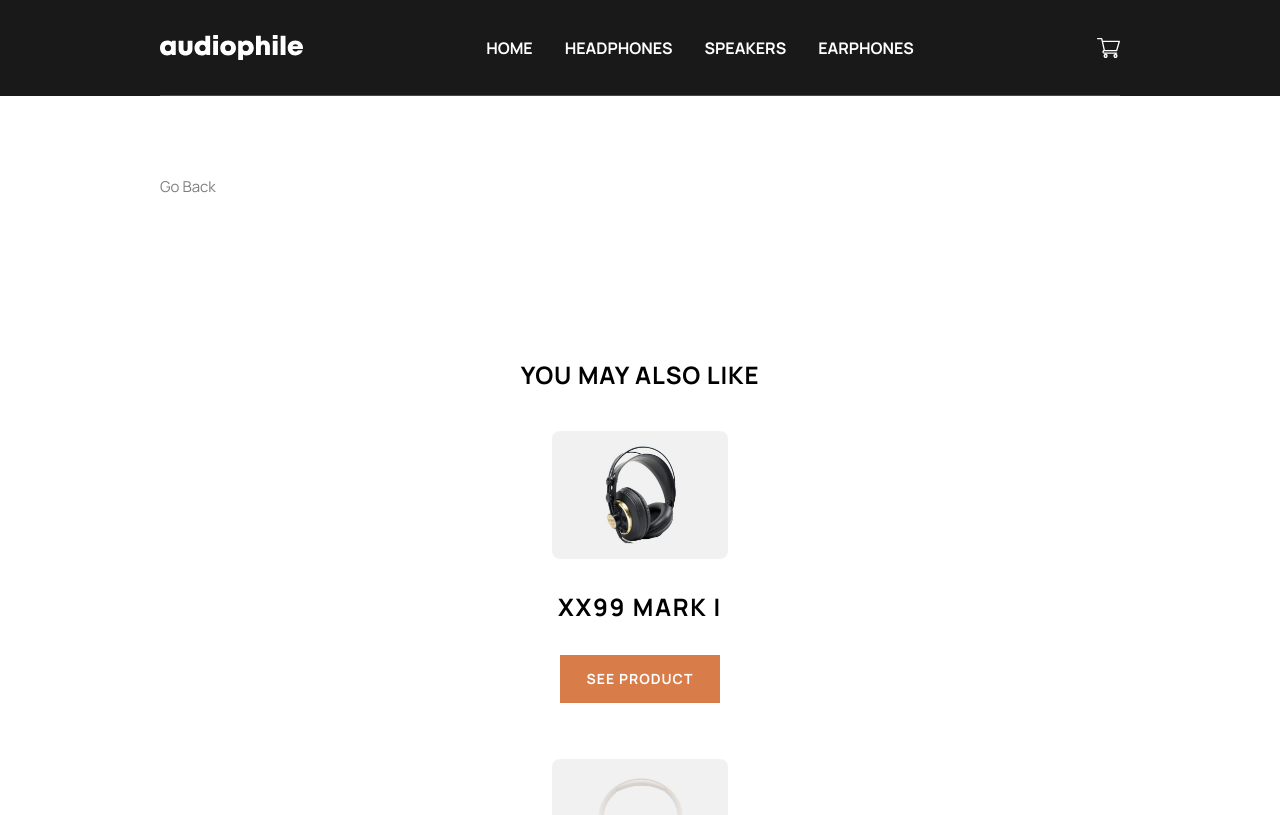
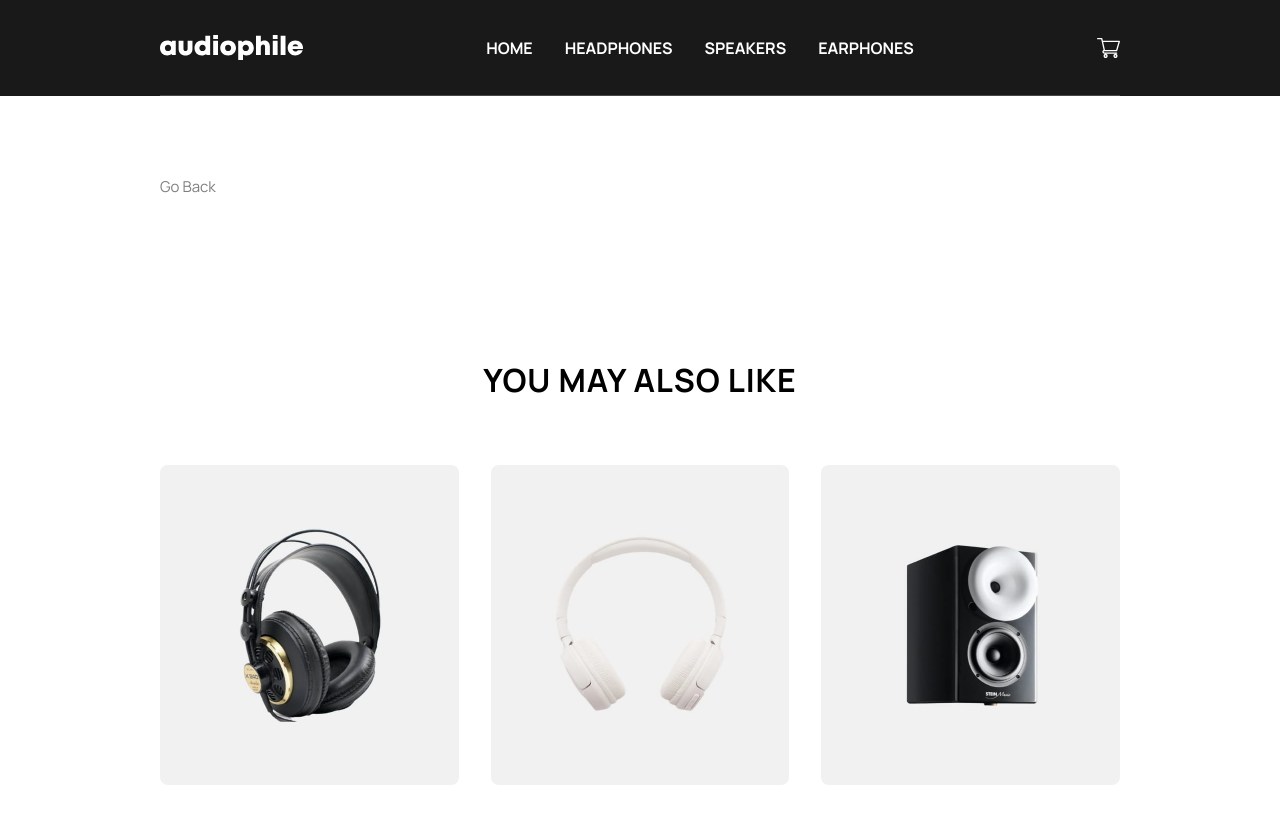
Before and after one commit to EmilFerdinanA/audiophile, a Next.js app: page /1/1 in a window 1280 px wide. Shown: the top 815 px of the page. Built offline with nearby package versions, Linux system fonts and the light colour scheme.

Commit message:
feat: also like tablet and desktop

```diff
--- a/components/AlsoLike.tsx
+++ b/components/AlsoLike.tsx
@@ -29,12 +29,12 @@ const DUMMY_IMAGE = [
 
 export const AlsoLike = () => {
   return (
-    <section className="containers !flex-col gap-10">
-      <h1 className="uppercase text-2xl tracking-[0.86px] font-bold">
+    <section className="containers !flex-col gap-10 md:gap-14 lg:gap-16">
+      <h1 className="uppercase text-2xl md:text-[2rem] tracking-[0.86px] font-bold">
         you may also like
       </h1>
 
-      <div className="containers !flex-col gap-14">
+      <div className="containers !flex-col md:!flex-row gap-14 md:gap-2.5 lg:gap-8">
         {DUMMY_IMAGE.map(({ title, image }) => (
           <AlsoLikeCard key={title} title={title} image={image} />
         ))}
--- a/components/AlsoLikeCard.tsx
+++ b/components/AlsoLikeCard.tsx
@@ -14,13 +14,13 @@ interface IProps {
 export const AlsoLikeCard = ({ title, image }: IProps) => {
   return (
     <div className="containers !flex-col gap-8 w-full">
-      <picture className="w-full">
+      <picture className="w-full md:mb-2">
         <source media="(min-width:1024px)" srcSet={image.desktop} />
         <source media="(min-width:768px)" srcSet={image.tablet} />
         <img
           src={image.mobile}
           alt="XX99 Mark II"
-          className="h-32 w-full rounded-lg object-cover object-center"
+          className="h-32 md:h-80 w-full rounded-lg object-cover object-center"
         />
       </picture>
 
```
